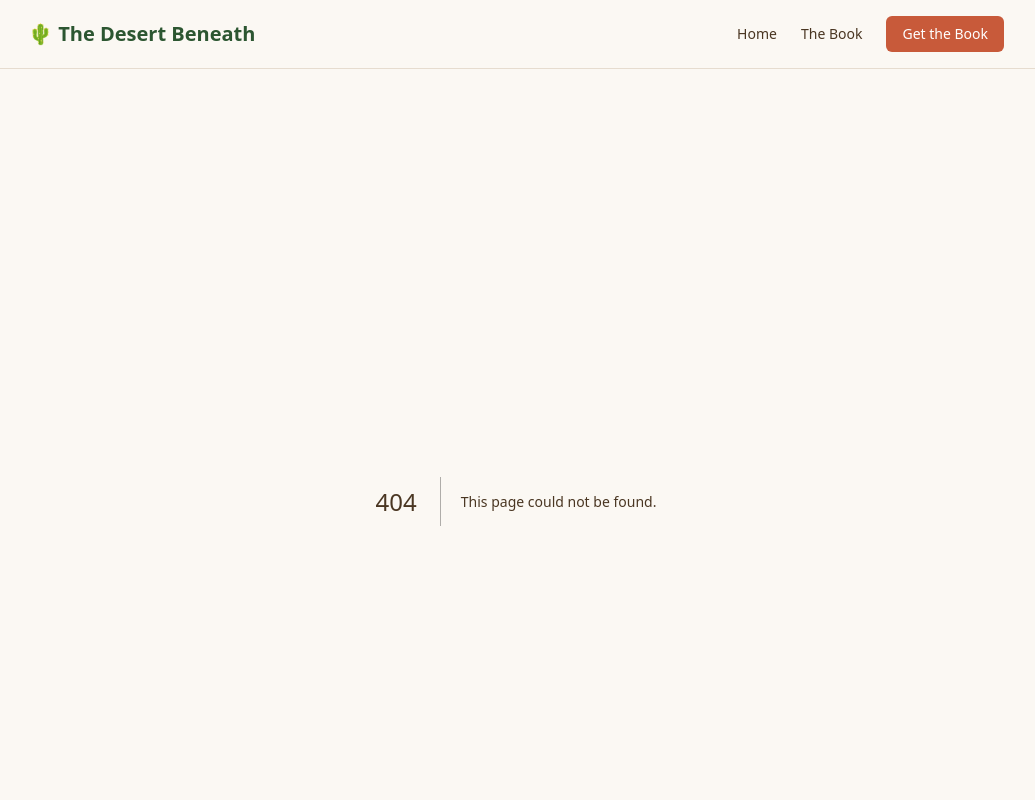
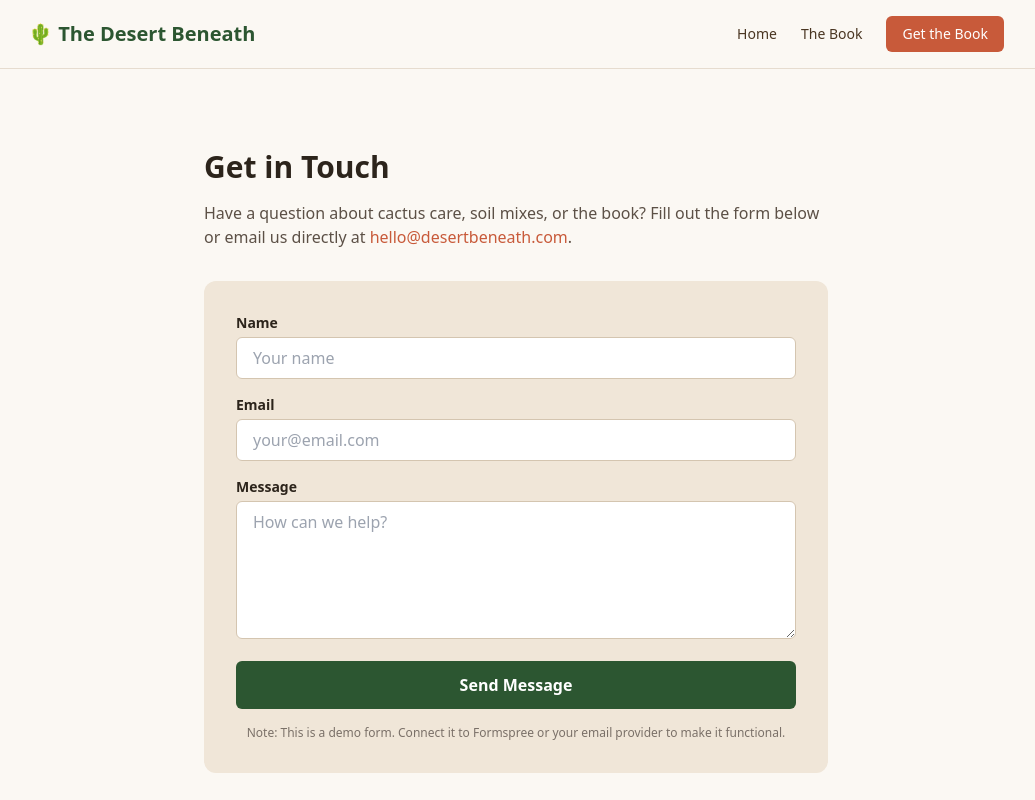
Before and after one commit to valdo-tech-pro/desert-beneath, a Next.js app: page /contact in a window 1280 px wide. Before the commit this address had no page. Shown: the top 800 px of the page, without its empty margins (124-1159 px from the left). Built offline with nearby package versions, Linux system fonts and the light colour scheme.

Commit message:
Create contact/page.tsx

```diff
--- /dev/null
+++ b/app/contact/page.tsx
@@ -0,0 +1,31 @@
+export default function ContactPage() {
+  return (
+    <div className="max-w-2xl mx-auto py-12 px-4 sm:px-6">
+      <h1 className="text-3xl font-bold text-[#2c241b] mb-4">Get in Touch</h1>
+      <p className="text-[#5c5046] mb-8">
+        Have a question about cactus care, soil mixes, or the book? Fill out the form below or email us directly at <a href="mailto:hello@desertbeneath.com" className="text-[#c85a3a] hover:underline">hello@desertbeneath.com</a>.
+      </p>
+
+      <div className="bg-[#f0e6d8] p-8 rounded-xl">
+        <form className="space-y-4">
+          <div>
+            <label className="block text-sm font-semibold text-[#2c241b] mb-1">Name</label>
+            <input type="text" className="w-full px-4 py-2 rounded-md border border-[#d4c5b0] focus:outline-none focus:ring-2 focus:ring-[#2c5631] bg-white" placeholder="Your name" />
+          </div>
+          <div>
+            <label className="block text-sm font-semibold text-[#2c241b] mb-1">Email</label>
+            <input type="email" className="w-full px-4 py-2 rounded-md border border-[#d4c5b0] focus:outline-none focus:ring-2 focus:ring-[#2c5631] bg-white" placeholder="your@email.com" />
+          </div>
+          <div>
+            <label className="block text-sm font-semibold text-[#2c241b] mb-1">Message</label>
+            <textarea rows={5} className="w-full px-4 py-2 rounded-md border border-[#d4c5b0] focus:outline-none focus:ring-2 focus:ring-[#2c5631] bg-white" placeholder="How can we help?"></textarea>
+          </div>
+          <button type="button" className="w-full bg-[#2c5631] hover:bg-[#1e3d22] text-white font-semibold py-3 rounded-md transition-colors">
+            Send Message
+          </button>
+        </form>
+        <p className="text-xs text-[#7a7068] mt-4 text-center">Note: This is a demo form. Connect it to Formspree or your email provider to make it functional.</p>
+      </div>
+    </div>
+  )
+}
```
